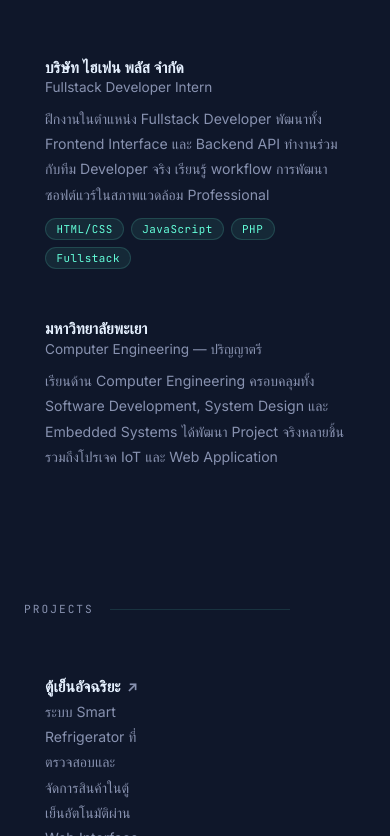
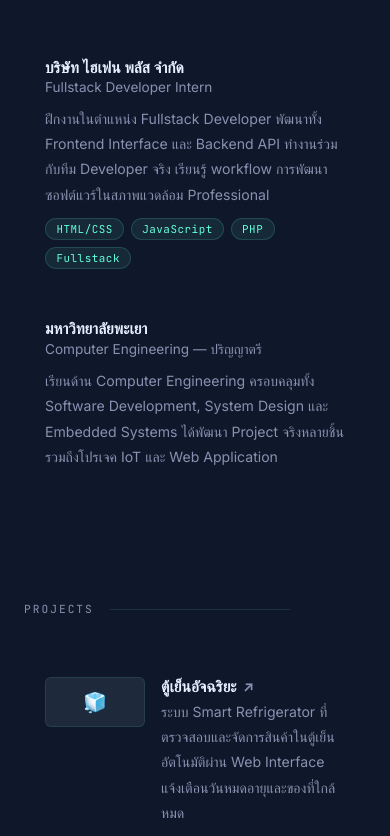
Before and after one commit to MrSirapob/portfolio, a website: page index.html in a window 390 px wide. Shown: the part 1164-2000 px from the top of the page. Drawn offline with Linux system fonts and the light colour scheme.

Commit message:
fixResponsiveMobile

```diff
--- a/css/style.css
+++ b/css/style.css
@@ -502,6 +502,7 @@ body {
 }
 
 /* Mobile */
+/* Mobile */
 @media (max-width: 860px) {
   .container {
     flex-direction: column;
@@ -536,12 +537,26 @@ body {
   }
 
   .row {
-    grid-template-columns: 1fr;
+    display: flex;
+    align-items: flex-start;
+    gap: 1rem;
   }
 
-  .row-date,
   .proj-thumb {
+    display: flex;
+    flex: 0 0 65px;
+    height: 50px;
+    font-size: 1.2rem;
+  }
+
+  .row-date {
     display: none;
+  }
+
+  /* ขวา */
+  .row > div:last-child {
+    flex: 1;
+    min-width: 0;
   }
 
   .tech-grid {
--- a/index.html
+++ b/index.html
@@ -110,7 +110,7 @@
           </div>
         </div>
         <div class="row">
-          <div class="row-date">2020 —<br>2024</div>
+          <div class="row-date">2021 —<br>2024</div>
           <div>
             <div class="row-company">มหาวิทยาลัยพะเยา</div>
             <div class="row-pos">Computer Engineering — ปริญญาตรี</div>
```
